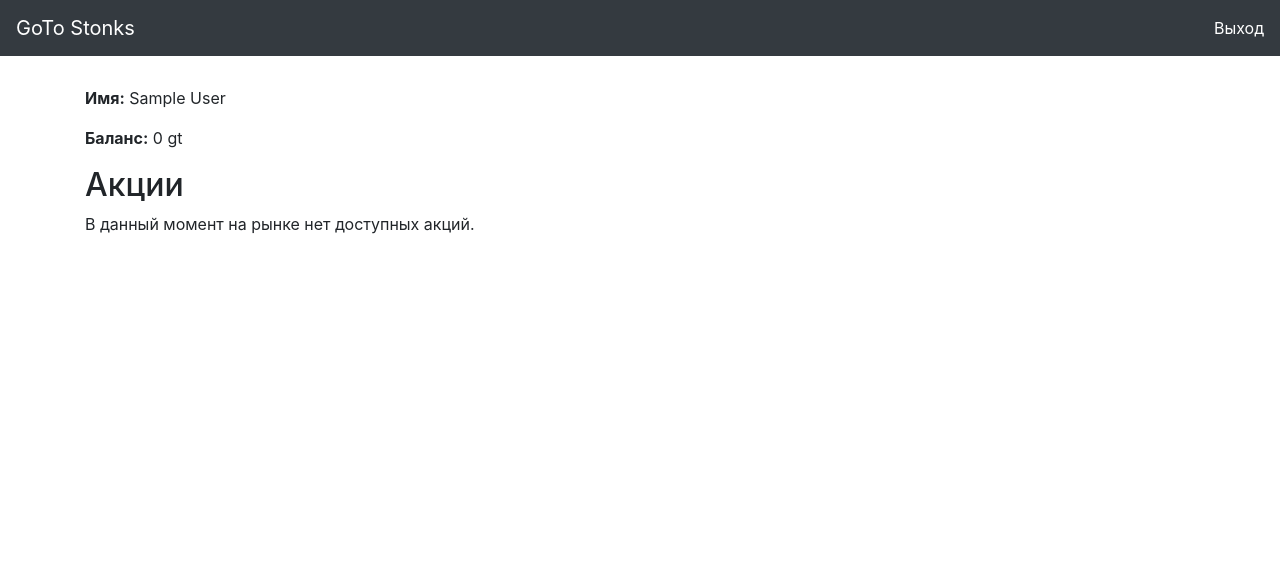
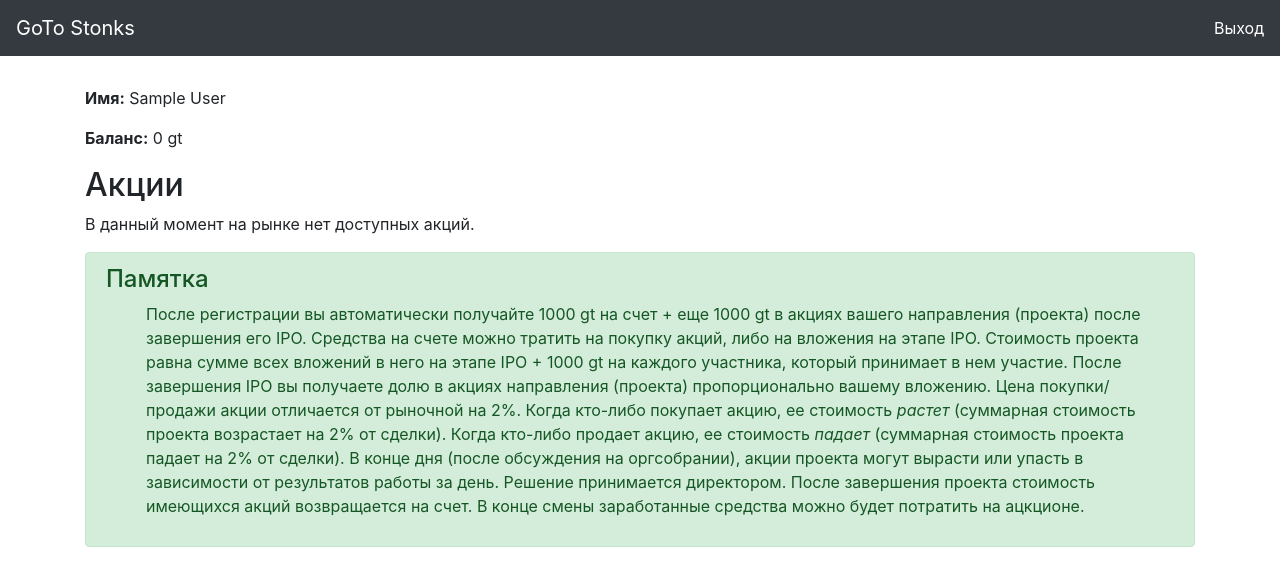
Before and after one commit to roctbb/goto_stonks, a Django app: page /dashboard in a window 1280 px wide. Shown: the top 586 px of the page. Run offline with Django 3.2, Linux system fonts and the light colour scheme; the visitor is signed in with stand-in values (Sample User, id 1); data that the repository does not hold is empty; some libraries are stand-ins or nearby versions.

Commit message:
working on

```diff
--- a/webapp/templates/user/dashboard/index.html
+++ b/webapp/templates/user/dashboard/index.html
@@ -92,4 +92,20 @@
         <p>В данный момент на рынке нет доступных акций.</p>
     {% endif %}
 
+    <div class="alert alert-success" role="alert">
+        <h4 class="alert-heading">Памятка</h4>
+        <ol>
+            <li>После регистрации вы автоматически получайте 1000 gt на счет + еще 1000 gt в акциях вашего направления (проекта) после завершения его IPO.</li>
+            <li>Средства на счете можно тратить на покупку акций, либо на вложения на этапе IPO.</li>
+            <li>Стоимость проекта равна сумме всех вложений в него на этапе IPO + 1000 gt на каждого участника, который принимает в нем участие.</li>
+            <li>После завершения IPO вы получаете долю в акциях направления (проекта) пропорционально вашему вложению.</li>
+            <li>Цена покупки/продажи акции отличается от рыночной на 2%.</li>
+            <li>Когда кто-либо покупает акцию, ее стоимость <i>растет</i> (суммарная стоимость проекта возрастает на 2% от сделки).</li>
+            <li>Когда кто-либо продает акцию, ее стоимость <i>падает</i> (суммарная стоимость проекта падает на 2% от сделки).</li>
+            <li>В конце дня (после обсуждения на оргсобрании), акции проекта могут вырасти или упасть в зависимости от результатов работы за день. Решение принимается директором.</li>
+            <li>После завершения проекта стоимость имеющихся акций возвращается на счет.</li>
+            <li>В конце смены заработанные средства можно будет потратить на ацкционе.</li>
+        </ol>
+    </div>
+
 {% endblock %}
```
